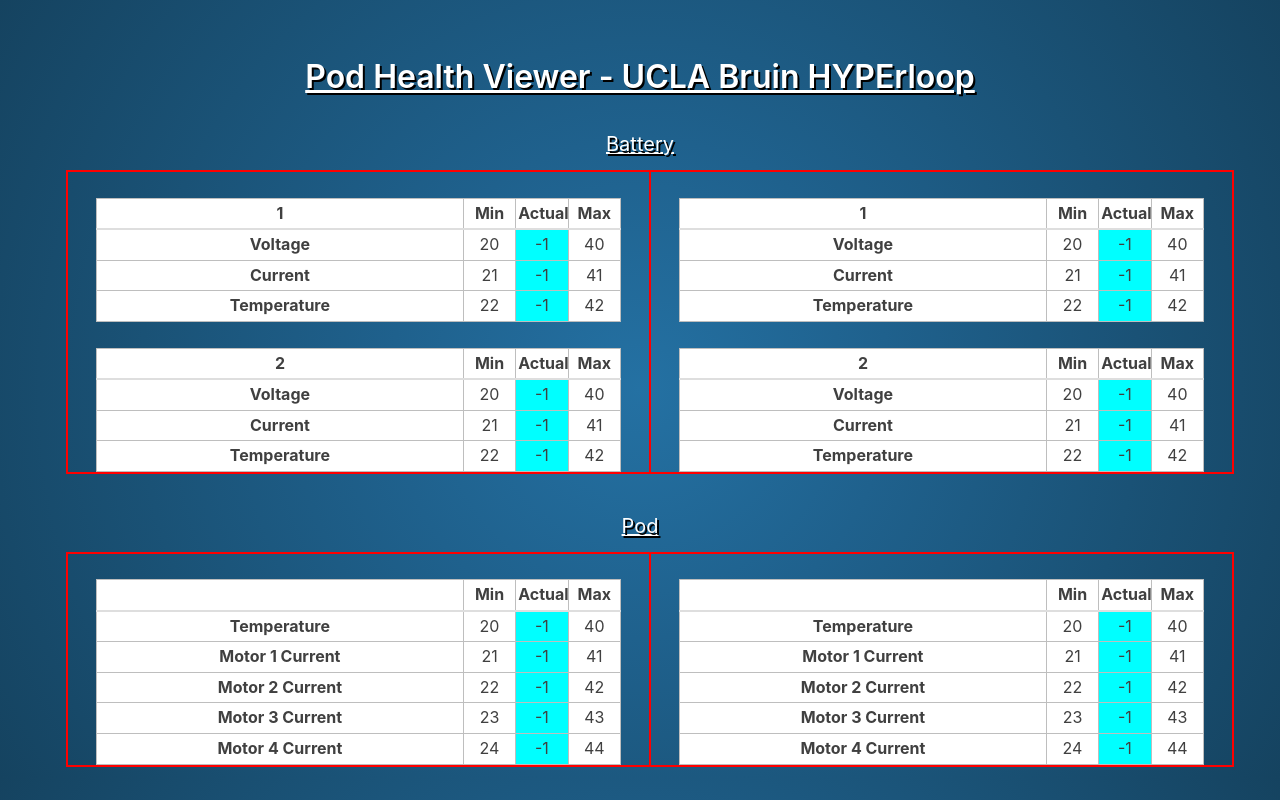
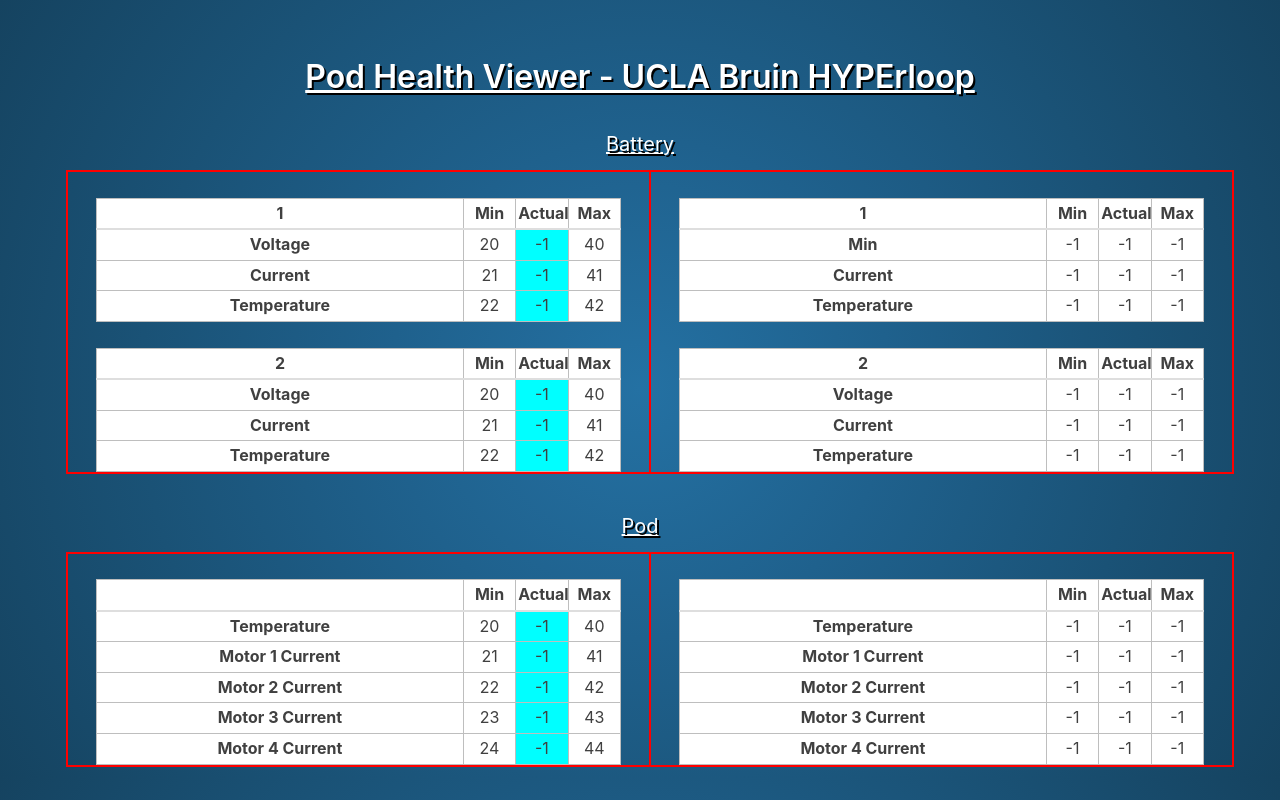
Before and after one commit to harrisonCassar/BruinHyperloop_PodHealthViewer, a React (Create React App) app: page / in a window 1280 px wide. Built offline with nearby package versions, Linux system fonts and the light colour scheme.

Commit message:
Completed modifications for update function taking a string to be parsed and a new value. Started component separation of tables in the left and right columns ("Live" vs "Overall" tables)

```diff
--- a/src/App.js
+++ b/src/App.js
@@ -1,10 +1,33 @@
 import React, {Component} from 'react';
 import Table from './Table';
 
+var tableNumbers = {
+    "B1": 0,
+    "B2": 1,
+    "Pod": 2,
+};
+
+var rowNumbers = {
+    "Voltage": 0,
+    "Current": 1,
+    "Temp": 2,
+    "M1": 0,
+    "M2": 1,
+    "M3": 2,
+    "M4": 3,
+};
+
+var columnNumbers = {
+    "Min": 0,
+    "Max": 1,
+    "Avg": 2,
+};
+
+
 //tableNum and rowNum starts at index 0
-function updateValue(tableNum,rowNum,newValue)
+function updateValue(tableString,newValue)
 {
-    window.appComponent.updateCell(tableNum,rowNum,newValue);
+    window.appComponent.updateCell(tableString,newValue);
 }
 
 class App extends Component {
@@ -15,7 +38,7 @@ class App extends Component {
 
             //each index of tables array indicates different table; can have mapping function
             //array indexes correspond to data's row numbers from 0 to n-1 rows
-            tables: [
+            livetables: [
                 {
                     tableName: "Battery",
                     tableLabel: "1",
@@ -47,20 +70,111 @@ class App extends Component {
                     bgColors: Array(5).fill('aqua')
                 }
             ],
+
+            overalltables: [
+                {
+                    tableName: "Battery",
+                    tableLabel: "1",
+                    labels: ['Min','Current','Temperature'],
+                    rows: 3,
+                    values: [
+                        Array(3).fill(-1),
+                        Array(3).fill(-1),
+                        Array(3).fill(-1),
+                    ],
+                    bgColors: Array(3).fill('white'),
+                },
+                {
+                    tableName: "Battery",
+                    tableLabel: "2",
+                    labels: ['Voltage','Current','Temperature'],
+                    rows: 3,
+                    values: [
+                        Array(3).fill(-1),
+                        Array(3).fill(-1),
+                        Array(3).fill(-1),
+                    ],
+                    bgColors: Array(3).fill('white'),
+                },
+                {
+                    tableName: "Pod",
+                    tableLabel: "",
+                    labels: ['Temperature','Motor 1 Current','Motor 2 Current','Motor 3 Current','Motor 4 Current'],
+                    rows: 5,
+                    values: [
+                        Array(5).fill(-1),
+                        Array(5).fill(-1),
+                        Array(5).fill(-1),
+                    ],
+                    bgColors: Array(5).fill('white'),
+                }
+            ],
         };
     }
 
-    updateCell(tableNum,rowNum,newValue)
+    updateCell(tableString,newValue)
     {
         const updatedState = this.state;
 
         let newColor = 'lightgreen';
+        let tableNum;
+        let rowNum;
+        let modifyLive;
+        let columnNum;
+        let parsedTableString = tableString.split("_");
 
-        if (newValue < this.state.tables[tableNum].minValues[rowNum] || newValue > this.state.tables[tableNum].maxValues[rowNum])
-            newColor = '#ff4d4d';
+        if (parsedTableString.length() != 3)
+        {
+            console.log("Error: table string for update function is invalid.")
+            return;
+        }
 
-        updatedState.tables[tableNum].values[rowNum] = newValue;
-        updatedState.tables[tableNum].bgColors[rowNum] = newColor;
+        //properly set tableNum index
+        if (!(parsedTableString[0] in tableNumbers))
+        {
+            console.log("Error: table string for update function is invalid.")
+            return;
+        }
+        else
+            tableNum = tableNumbers[parsedTableString[0]];
+
+        //properly set rowNum
+        if (!(parsedTableString[1] in rowNumbers))
+        {
+            console.log("Error: table string for update function is invalid.")
+            return;
+        }
+        else
+            rowNum = tableNumbers[parsedTableString[1]];
+
+        //properly set columnNum
+        if (parsedTableString[2] == "Actual")
+            modifyLive = true;
+        else
+        {
+            modifyLive = false;
+            if (!(parsedTableString[2] in columnNumbers))
+            {
+                console.log("Error: table string for update function is invalid.")
+                return;
+            }
+            else
+                columnNum = columnNumbers[parsedTableString[2]];
+        }
+
+        //update value and bgColor in state object
+        if (modifyLive)
+        {
+            if (newValue < this.state.livetables[tableNum].minValues[rowNum] || newValue > this.state.tables[tableNum].maxValues[rowNum])
+                newColor = '#ff4d4d';
+
+            updatedState.livetables[tableNum].values[rowNum] = newValue;
+            updatedState.livetables[tableNum].bgColors[rowNum] = newColor;
+        }
+        else
+        {
+            updatedState.overalltables[tableNum].values[columnNum][rowNum] = newValue;
+        }
 
         this.setState(updatedState);
 
@@ -86,46 +200,46 @@ class App extends Component {
                 </div>
 
                 <table class="parent">
-                    <div class="leftchild">
+                    <div class="leftcolumn">
                         <Table
                         tableLabel="1"
-                        labels={this.state.tables[0].labels}
-                        minValues={this.state.tables[0].minValues}
-                        maxValues={this.state.tables[0].maxValues}
-                        values={this.state.tables[0].values}
-                        bgColors={this.state.tables[0].bgColors}
+                        labels={this.state.livetables[0].labels}
+                        minValues={this.state.livetables[0].minValues}
+                        maxValues={this.state.livetables[0].maxValues}
+                        values={this.state.livetables[0].values}
+                        bgColors={this.state.livetables[0].bgColors}
                         rows={3}
                         />
 
                         <Table
                         tableLabel="2"
-                        labels={this.state.tables[1].labels}
-                        minValues={this.state.tables[1].minValues}
-                        maxValues={this.state.tables[1].maxValues}
-                        values={this.state.tables[1].values}
-                        bgColors={this.state.tables[1].bgColors}
+                        labels={this.state.livetables[1].labels}
+                        minValues={this.state.livetables[1].minValues}
+                        maxValues={this.state.livetables[1].maxValues}
+                        values={this.state.livetables[1].values}
+                        bgColors={this.state.livetables[1].bgColors}
                         rows={3}
                         />
 
                     </div>
-                    <div class="rightchild">
+                    <div class="rightcolumn">
                         <Table
                         tableLabel="1"
-                        labels={this.state.tables[0].labels}
-                        minValues={this.state.tables[0].minValues}
-                        maxValues={this.state.tables[0].maxValues}
-                        values={this.state.tables[0].values}
-                        bgColors={this.state.tables[0].bgColors}
+                        labels={this.state.overalltables[0].labels}
+                        minValues={this.state.overalltables[0].values[0]}
+                        maxValues={this.state.overalltables[0].values[1]}
+                        values={this.state.overalltables[0].values[2]}
+                        bgColors={this.state.overalltables[0].bgColors}
                         rows={3}
                         />
 
                         <Table
                         tableLabel="2"
-                        labels={this.state.tables[1].labels}
-                        minValues={this.state.tables[1].minValues}
-                        maxValues={this.state.tables[1].maxValues}
-                        values={this.state.tables[1].values}
-                        bgColors={this.state.tables[1].bgColors}
+                        labels={this.state.overalltables[1].labels}
+                        minValues={this.state.overalltables[1].values[0]}
+                        maxValues={this.state.overalltables[1].values[1]}
+                        values={this.state.overalltables[1].values[2]}
+                        bgColors={this.state.overalltables[1].bgColors}
                         rows={3}
                         />
                     </div>
@@ -138,23 +252,23 @@ class App extends Component {
                 </div>
 
                 <table class="parent">
-                    <div class="leftchild">
+                    <div class="leftcolumn">
                         <Table
-                            labels={this.state.tables[2].labels}
-                            minValues={this.state.tables[2].minValues}
-                            maxValues={this.state.tables[2].maxValues}
-                            values={this.state.tables[2].values}
-                            bgColors={this.state.tables[2].bgColors}
+                            labels={this.state.livetables[2].labels}
+                            minValues={this.state.livetables[2].minValues}
+                            maxValues={this.state.livetables[2].maxValues}
+                            values={this.state.livetables[2].values}
+                            bgColors={this.state.livetables[2].bgColors}
                             rows={5}
                         />
                     </div>
-                    <div class="rightchild">
+                    <div class="rightcolumn">
                         <Table
-                            labels={this.state.tables[2].labels}
-                            minValues={this.state.tables[2].minValues}
-                            maxValues={this.state.tables[2].maxValues}
-                            values={this.state.tables[2].values}
-                            bgColors={this.state.tables[2].bgColors}
+                            labels={this.state.overalltables[2].labels}
+                            minValues={this.state.overalltables[2].values[0]}
+                            maxValues={this.state.overalltables[2].values[1]}
+                            values={this.state.overalltables[2].values[2]}
+                            bgColors={this.state.overalltables[2].bgColors}
                             rows={5}
                         />
                     </div>
--- a/src/index.css
+++ b/src/index.css
@@ -4,13 +4,13 @@
     margin:10px;
 }
 
-.leftchild {
+.leftcolumn {
   float: left;
   width: 50%;
   border:1px solid red;
 }
 
-.rightchild {
+.rightcolumn {
   float: right;
   width: 50%;
   border:1px solid red;
```
Also changed, not shown: src/Table.js (+104 -0 lines).
